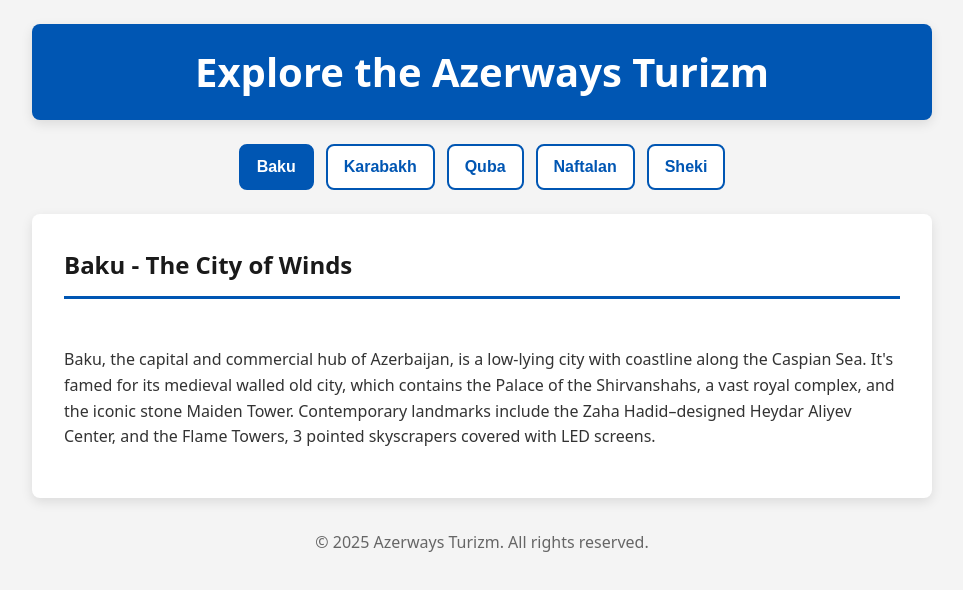
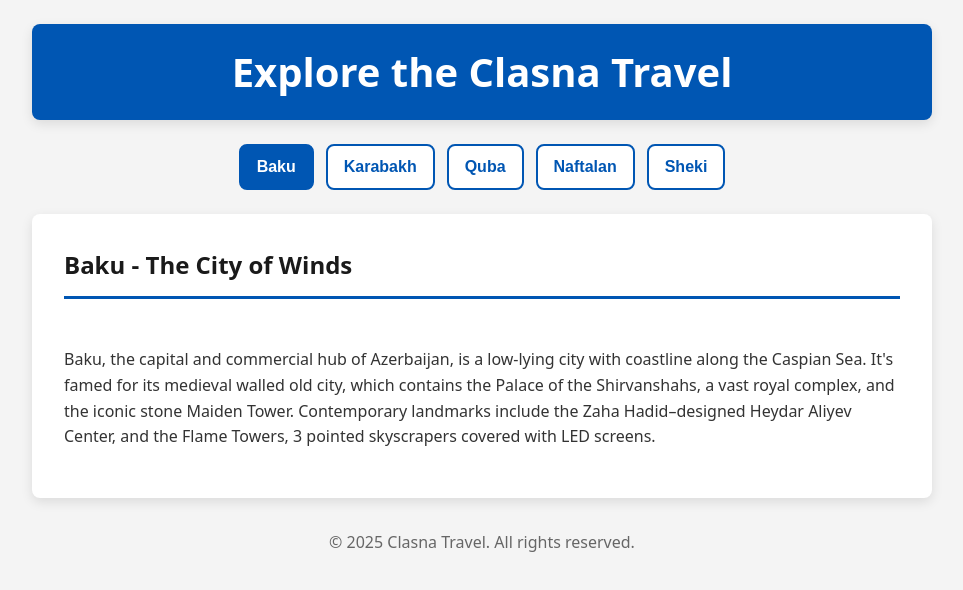
Before and after one commit to Goqerti/explore, a website: page public/index.html in a window 1280 px wide. Shown: the whole page, without its empty margins (158-1121 px from the left). Drawn offline with Linux system fonts and the light colour scheme.

Commit message:
Update index.html

```diff
--- a/public/index.html
+++ b/public/index.html
@@ -20,7 +20,7 @@
 <body>
 
     <header>
-        <h1>Explore the Azerways Turizm</h1>
+        <h1>Explore the Clasna Travel</h1>
     </header>
 
     <nav>
@@ -76,9 +76,10 @@
         </section>
     </main>
     <footer>
-        <p>&copy; 2025 Azerways Turizm. All rights reserved.</p>
+        <p>&copy; 2025 Clasna Travel. All rights reserved.</p>
     </footer>
 
     <script src="script.js" defer></script>
 </body>
+
 </html>
```
